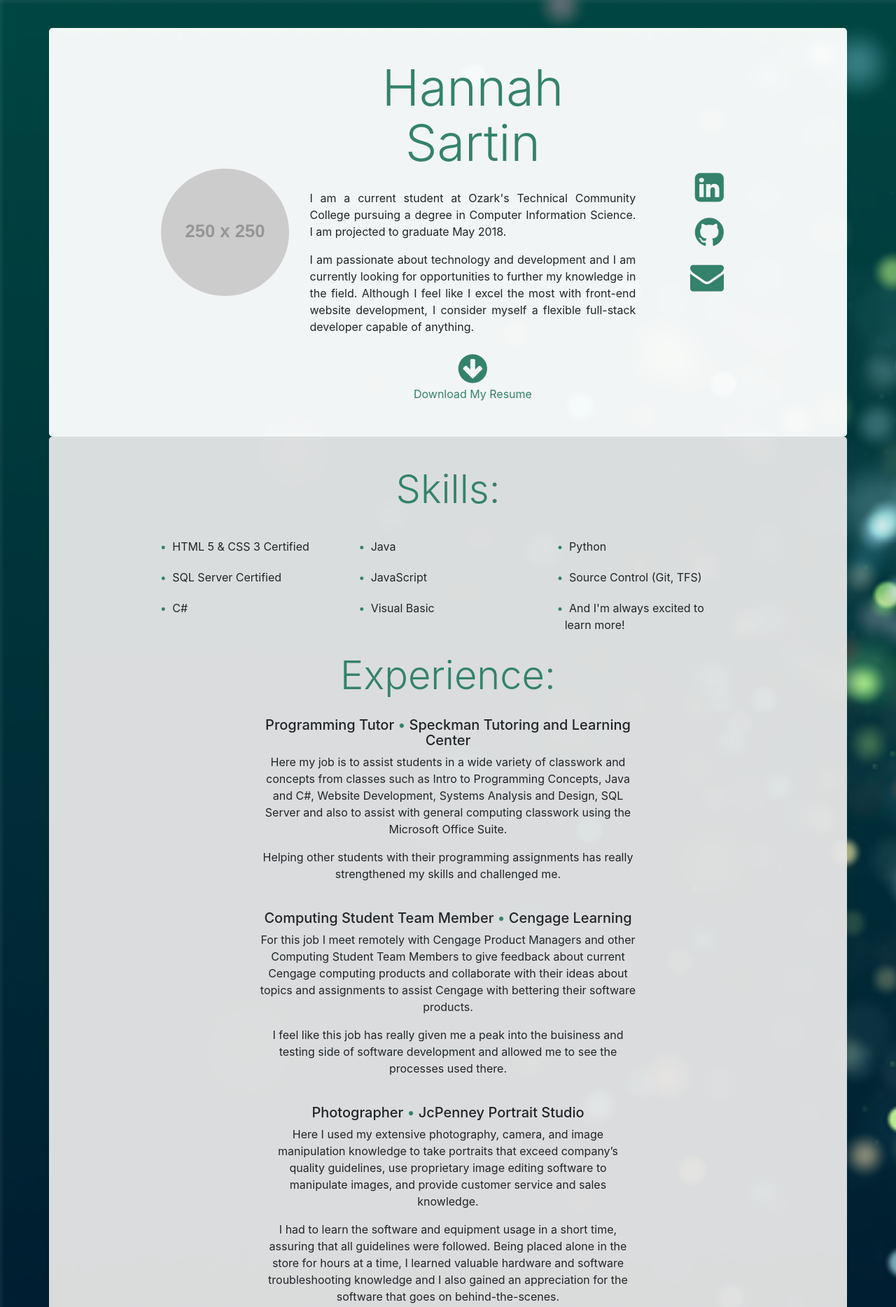
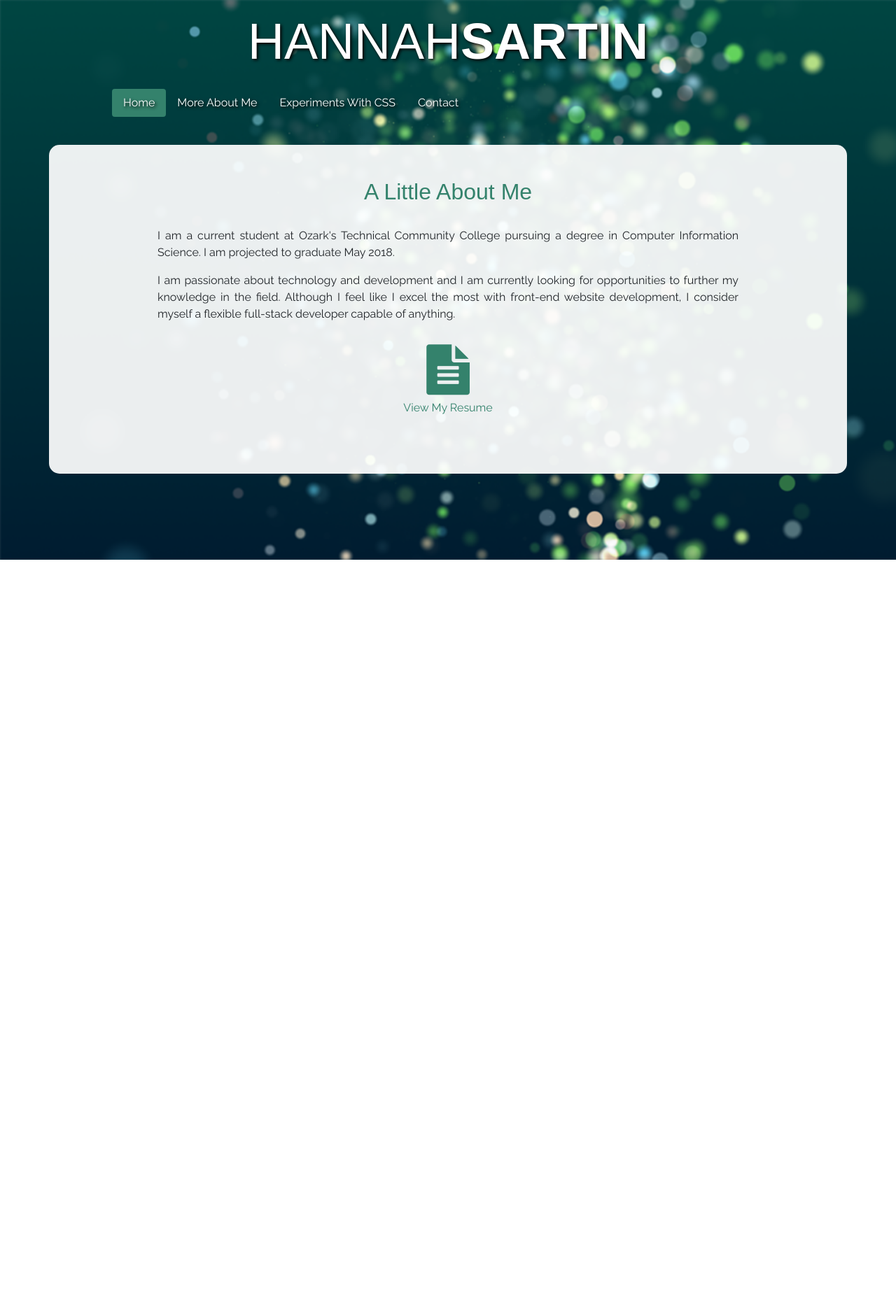
Before and after one commit to sylve0n/sylve0n.github.io.deprecated, a plain HTML site: page index.html in a window 1280 px wide. Shown: the top 1868 px of the page at 70% size. After the commit the page ends 800 px from the top, so only its background shows below. Drawn offline with nearby package versions, Linux system fonts and the light colour scheme; placeholder pictures from the web are drawn by us; a web font is replaced by a local one.

Commit message:
Improved A Lot

```diff
--- /dev/null
+++ b/CSS-Experiments/styles.css
@@ -0,0 +1,165 @@
+body{
+    background-color: black;
+    background-image: url('images/background.png');
+    background-position: center top;
+    background-repeat: no-repeat;
+}
+.container{
+    margin: auto;
+}
+.header-text{
+   position: relative;
+   left: 100px;
+   top: 200px;
+   width:800px;
+   mix-blend-mode: lighten;
+}
+
+.glitch {
+  position: relative;
+  font-family: 'VT323', monospace;
+  font-size: 10em;
+   /* letter-spacing: -30px;
+  word-spacing: 30px;  */
+  transform:skew(25deg, -20deg) scaleY(.66667);
+  color: white;
+  isolation: isolate;
+}
+.glitch::before,
+.glitch::after {
+  content: attr(data-text);
+  position: absolute;
+  top: 10;
+  left: 0;
+  height: 100%;
+}
+.glitch::before {
+  clip: rect(44px, 450px, 56px, 0);
+  /* variation */
+  left: 2px;
+  text-shadow: -1px 0 red;
+  animation: glitch-anim 1s infinite;
+  animation-timing-function: linear;
+  animation-direction: alternate-reverse;
+  /* important: opaque background masks the original */
+  background: black;
+}
+.glitch::after {
+  animation: glitch-anim 1s infinite;
+  animation-timing-function: linear;
+  animation-direction: alternate-reverse;
+  /* variation */
+  left: -2px;
+  text-shadow: -1px 0 blue;
+
+  /* important: opaque background masks the original */
+  background: black;
+}
+
+.spin{
+    background-image: url("images/pattern2.jpg");
+    width: 170px;
+    height: 170px;
+    border-radius: 50%;
+    margin: 0px;
+    position: absolute;
+    top:40px;
+    left: 60px;
+    z-index: 250;
+    animation: rotate 5.5s infinite;
+    animation-name: rotate;
+    animation-duration: 5.5s;
+    animation-timing-function: linear;
+    animation-delay: initial;
+    animation-iteration-count: infinite;
+    animation-direction: initial;
+    animation-fill-mode: forwards;
+    animation-play-state: initial;
+    animation-fill-mode: forwards;
+    animation-timing-function: linear;
+}
+.triangle{
+    position:absolute;
+    top:10px;
+    left:80px;
+    z-index:200;
+    mix-blend-mode: difference;
+}
+.circle{
+    width: 300px;
+    height: 300px;
+    position: absolute;
+    top: 40px;
+    left: 120px;
+    background: #bd0000;
+    z-index: -100;
+    border-radius: 50%;
+    box-shadow: inset -20px 4px 50px 0px #440606;
+    mix-blend-mode: difference;
+}
+.computer{
+    width: 400px;
+    height: 400px;
+    background-image: url("images/meanwhile.png");
+    background-size: initial;
+    z-index: 300;
+    position: absolute;
+    top: 100px;
+    left: 180px;
+    background-repeat: no-repeat;
+    animation: popin 1s infinite;
+    animation-timing-function: linear;
+    animation-direction: alternate-reverse;
+}
+@keyframes rotate {
+    0% {
+        transform: rotate(0);
+    }
+    100% {
+        transform: rotate(360deg);
+    }
+}
+@-webkit-keyframes rotate
+{
+    from{-webkit-transform:rotate(0deg);}
+    to{-webkit-transform:rotate(360deg);}
+}
+@-moz-keyframes rotate
+{
+    from{-moz-transform:rotate(0deg);}
+    to{-moz-transform:rotate(360deg);}
+}
+@-ms-keyframes rotate
+{
+    from{-ms-transform:rotate(0deg);}
+    to{-ms-transform:rotate(360deg);}
+}
+
+@keyframes popin{
+    0%{
+        background-size: 178px;
+    }
+    100%{
+        background-size: 200px;
+    }
+}
+@keyframes glitch-anim {
+  0% {
+    clip: rect(100px, 800px, 200px, 0);
+  }
+  20% {
+    clip: rect(29px, 800px, 16px, 0);
+  }
+  40% {
+    clip: rect(200px, 800px, 3px, 0);
+  }
+  60% {
+    clip: rect(42px, 800px, 90px, 0);
+  }
+  80% {
+    clip: rect(15px, 800px, 13px, 0);
+  }
+  100% {
+    clip: rect(53px, 800px, 5px, 0);
+  }
+}
--- a/index.html
+++ b/index.html
@@ -8,26 +8,28 @@
     <!-- Bootstrap CSS -->
     <link rel="stylesheet" href="https://maxcdn.bootstrapcdn.com/bootstrap/4.0.0-beta/css/bootstrap.min.css" integrity="sha384-/Y6pD6FV/Vv2HJnA6t+vslU6fwYXjCFtcEpHbNJ0lyAFsXTsjBbfaDjzALeQsN6M" crossorigin="anonymous">
     <link rel="stylesheet" href="font-awesome/css/font-awesome.min.css">
-    <link href="https://fonts.googleapis.com/css?family=Work+Sans" rel="stylesheet">
+    <link href="https://fonts.googleapis.com/css?family=Work+Sans|Londrina+Solid:100,200,300,400|Raleway" rel="stylesheet">
     <link rel="stylesheet" href="styles.css">
     <link rel="shortcut icon" href="images/favicon-code.ico">
     <link rel="apple-touch-icon" href="images/favicon-code.ico">
 
   </head>
   <body class="text-center">
+    <h1 class="display-3">HANNAH<span style="font-weight:bold;color:white;">SARTIN</span></h1>
+    <nav>
+        <div class="nav nav-pills" id="nav-tab" role="tablist">
+          <a class="nav-item nav-link active" id="nav-home-tab" data-toggle="tab" href="#nav-home" role="tab" aria-controls="nav-home" aria-selected="true">Home</a>
+          <a class="nav-item nav-link" id="nav-profile-tab" data-toggle="tab" href="#nav-about" role="tab" aria-controls="nav-about" aria-selected="false">More About Me</a>
+          <a class="nav-item nav-link" id="nav-experiments-tab" data-toggle="tab" href="#nav-experiments" role="tab" aria-controls="nav-experiments">Experiments With CSS</a>
+          <a class="nav-item nav-link" id="nav-contact-tab" data-toggle="tab" href="#nav-contact" role="tab" aria-controls="nav-contact" aria-selected="false">Contact</a>
+        </div>
+      </nav>
+      <div class="container">
 
-      <div class="container">
-        <div class="row align-items-center">
-          <!-- <div class="col">
-            <img src="http://via.placeholder.com/250x250">
-
-          </div> -->
-          <div class="col-md-3">
-            <img src="http://via.placeholder.com/250x250" class="rounded-circle img-fluid" alt="me">
-            <!-- <img src="images/me.jpg" class="rounded-circle img-fluid" alt="me"> -->
-          </div>
+          <div class="tab-content" id="nav-tabContent">
+            <div class="tab-pane fade show active" id="nav-home" role="tabpanel" aria-labelledby="nav-home-tab">
                <div class="col">
-            <h1 class="display-3">Hannah Sartin</h1>
+                 <h2>A Little About Me</h2>
                   <p class="text-justify">
                     I am a current student at Ozark's Technical Community College pursuing a degree in Computer Information Science. I am projected to graduate May 2018.</p>
                   <p class="text-justify">
@@ -36,85 +38,50 @@
                   <p class="text-justify">
                   <!-- Put some text here yo -->
                   </p>
-            <figure>
-              <a href="files/Hannah%20Sartin%20-%20Resume.pdf" class="nav-link" download><i class="fa fa-arrow-circle-down fa-3x" aria-hidden="true"></i>
-                <figcaption>Download My Resume</figcaption>
-              </a>
-            </figure>
-          </div>
-          <div class="col-md-2">
-            <nav class="nav flex-md-column text-md-right">
-              <a href="https://www.linkedin.com/in/hannah-sartin/" target="_blank" class="nav-link" style="margin-left:20px"><i class="fa fa-linkedin-square fa-3x" aria-hidden="true"></i></a>
-              <a href="https://github.com/sylve0n/" target="_blank" class="nav-link"><i class="fa fa-github fa-3x" aria-hidden="true"></i></a>
-              <a href="mailto:hannahsartin@gmail.com" target="_top" class="nav-link"><i class="fa fa-envelope fa-3x" aria-hidden="true"></i></a>
-            </nav>
+                  <form method="get" action="files/Hannah Sartin%20-%20Resume.pdf">
+                      <button type="submit">
+                        <i class="fa fa-file-text fa-3x" aria-hidden="true"></i>
+                        <br>View My Resume
+                      </button>
+                   </form>
                 </div>
             </div>
+            <div class="tab-pane fade" id="nav-about" role="tabpanel" aria-labelledby="nav-about-tab">
+             <h2>Even More About Me</h2>
+              <p class="text-justify">
+              I have had a passion for programming ever since I was a kid on Neopets and MySpace, creating my own custom layouts.</p>
+              <p class="text-justify">
+              In Spring of 2016, I decided to go back to school at Ozarks Technical Community College. I have loved every minute of it and thrive because of my passion for programming. I have been on the Chancellor's and Dean's list every semester I've been enrolled and I am a member of the Phi Theta Kappa honors society.
+              </p>
+              <p class="text-justify">
+              During my time at OTC, I have had the opportunity to be a programming tutor. This taught me a ton about programming and communication that I would have never learned had I not been a tutor. Tutoring has been invaluable to me and I am glad I had the experience. </p>
+              <p class="text-justify">
+              In my spare time I love to design, learn more programming languages and concepts (I am in the process of learning Ruby as of now), <a href="#nav-experiments" class="teal">mess with CSS</a>, and watch Twin Peaks.
+              </p>
             </div>
-
-      <div class="container container-secondary text-left">
+            <div class="tab-pane fade" id="nav-experiments" role="tabpanel" aria-labelledby="nav-css-experiments-tab">
+              <h2>Experiments With CSS</h2>
+              <p class="text-justify">One of my favorite things to do is mess with CSS and experiment with what I can do. I love figuring out animations and using them for creative design.</p>
+              <p class="text-justify">
+                Note: Due to the experimental nature of these, not all browsers are supported. I work primarily in FireFox, so it's recommended you view these in FireFox for best results.
+              </p>
+              <ul>
+                <li class="list-items"><a href="CSS-Experiments/collage.html" class="teal">Collage with animations.</a></li>
+              </ul>
+            </div>
+            <div class="tab-pane fade" id="nav-contact" role="tabpanel" aria-labelledby="nav-contact-tab">
+              <h2>Contact Me</h2>
               <div class="row">
-          <div class="col-md-12">
-            <h1 class="text-center display-4">Skills:</h1>
+                <div class="col-md-4">
+                  <a href="https://www.linkedin.com/in/hannah-sartin/" target="_blank" class="teal-link" style="margin-left:20px"><i class="fa fa-linkedin-square fa-4x" aria-hidden="true"></i><br>LinkedIn</a>
+                </div>
+                <div class="col-md-4">
+                  <a href="https://github.com/sylve0n/" target="_blank" class="teal-link"><i class="fa fa-github fa-4x" aria-hidden="true"></i><br>GitHub</a>
+                </div>
+                <div class="col-md-4">
+                  <a href="mailto:hannahsartin@gmail.com" target="_top" class="teal-link"><i class="fa fa-envelope fa-4x" aria-hidden="true"></i><br>Email</a>
                 </div>
               </div>
-        <div class="row">
-          <div class="col">
-            <ul>
-              <li class="list-items">HTML 5 &amp; CSS 3 Certified</li>
-              <li class="list-items">SQL Server Certified</li>
-              <li class="list-items">C#</li>
-            </ul>
-          </div>
-          <div class="col">
-            <ul>
-              <li class="list-items">Java</li>
-              <li class="list-items">JavaScript</li>
-              <li class="list-items">Visual Basic</li>
-            </ul>
-          </div>
-          <div class="col-md-4">
-            <ul>
-              <li class="list-items">Python</li>
-              <li class="list-items">Source Control (Git, TFS)</li>
-              <li class="list-items">And I'm always excited to learn more!</li>
-            </ul>
-          </div>
-        </div>
-        <div class="row">
-          <div class="col-md-12">
-              <h1 class="text-center display-4">Experience:</h1>
-          </div>
-        </div>
-        <div class="row">
-            <div class="col-md-2">
-
-            </div>
-          <div class="col-md-8 text-center">
-            <h5>Programming Tutor <span>&bull;</span>	Speckman Tutoring and Learning Center</h5>
-            <p>
-              Here my job is to assist students in a wide variety of classwork and concepts from classes such as Intro to Programming Concepts, Java and C#, Website Development, Systems Analysis and Design, SQL Server and also to assist with general computing classwork using the Microsoft Office Suite.
-            </p>
-              <p>
-                Helping other students with their programming assignments has really strengthened my skills and challenged me.
-              </p><br>
-            <h5>Computing Student Team Member <span>&bull;</span> Cengage Learning</h5>
-            <p>
-              For this job I meet remotely with Cengage Product Managers and other Computing Student Team Members to give feedback about current Cengage computing products and collaborate with their ideas about topics and assignments to assist Cengage with bettering their software products.
-            </p>
-            <p>
-              I feel like this job has really given me a peak into the buisiness and testing side of software development and allowed me to see the processes used there.
-            </p><br>
-            <h5>Photographer <span>&bull;</span>	JcPenney Portrait Studio</h5>
-            <p>
-              Here I used my extensive photography, camera, and image manipulation knowledge to take portraits that exceed company’s quality guidelines, use proprietary image editing software to manipulate images, and provide customer service and sales knowledge.
-            </p>
-            <p>
-              I had to learn the software and equipment usage in a short time, assuring that all guidelines were followed. Being placed alone in the store for hours at a time, I learned valuable hardware and software troubleshooting knowledge and I also gained an appreciation for the software that goes on behind-the-scenes.
-            </p>
-          </div>
-            <div class="col-md-2">
-
             </div>
           </div>
       </div>
@@ -125,5 +92,6 @@
     <script src="https://code.jquery.com/jquery-3.2.1.slim.min.js" integrity="sha384-KJ3o2DKtIkvYIK3UENzmM7KCkRr/rE9/Qpg6aAZGJwFDMVNA/GpGFF93hXpG5KkN" crossorigin="anonymous"></script>
     <script src="https://cdnjs.cloudflare.com/ajax/libs/popper.js/1.11.0/umd/popper.min.js" integrity="sha384-b/U6ypiBEHpOf/4+1nzFpr53nxSS+GLCkfwBdFNTxtclqqenISfwAzpKaMNFNmj4" crossorigin="anonymous"></script>
     <script src="https://maxcdn.bootstrapcdn.com/bootstrap/4.0.0-beta/js/bootstrap.min.js" integrity="sha384-h0AbiXch4ZDo7tp9hKZ4TsHbi047NrKGLO3SEJAg45jXxnGIfYzk4Si90RDIqNm1" crossorigin="anonymous"></script>
+    <script src="script.js"></script>
   </body>
 </html>
--- a/styles.css
+++ b/styles.css
@@ -1,30 +1,54 @@
+/*reset styles*/
+*{
+  margin: 0;
+  padding: 0;
+}
+button {
+  background: none;
+  border: none;
+  display: block;
+  cursor: pointer;
+  font-size: 16px;
+  margin: 0;
+  padding: 0;
+  text-align: left;
+  width: 100%;
+  -webkit-appearance: none;
+}
+html{
+  min-height: 100%;
+}
 /*main layout*/
 .container{
-  background-color: rgba(255, 255, 255, 0.95);
+  background-color: rgba(255, 255, 255, 0.92);
   margin-top: 40px;
-  border-radius: 5px;
-  padding: 25px 160px;
-  min-height: 500px;
-}
-.container-secondary{
-  margin-top: 0px;
-  border-radius: 0;
-  border-radius: 5px;
-  border-bottom-left-radius: 5px;
-  background-color: rgba(230, 230, 230, 0.95);
-  margin-bottom: 40px;
+  border-radius: 15px;
+  padding: 25px 0px;
+  min-height: 470px;
 }
 body{
   min-height: 100%;
   background-image: url("images/background.jpg");
   background-repeat: no-repeat;
   background-size: cover;
+  font-family: 'Raleway', sans-serif;
 }
 h1{
   padding: 20px;
+  text-shadow: 2px 2px 4px #000000;
+  color: #ffffff;
+  font-family: 'Londrina Solid', sans-serif;
+  font-weight: thin;
 }
-.nav-pills .nav-link.active, .show > .nav-pills .nav-link{
-  background-color: #34826c;
+h2{
+  font-family: 'Londrina Solid', sans-serif;
+  padding: 25px 0;
+}
+p{
+  padding: 0px 140px;
+}
+.teal{
+  color: #34826c;
 }
 
 /*List Styling*/
@@ -47,11 +71,44 @@ span{
 }
 
 /*nav and link-related styles*/
-.nav-link, h1, li::before{
+h2, li::before{
   color: #34826c;
 }
+.nav-link{
+  color: white;
+}
 .nav-link:hover{
-  color: #1e483d;
+  color: #34826c;
+}
+.nav-pills{
+  color: white;
+  text-shadow: 2px 2px 4px black;
+  padding-left: 160px;
+}
+.nav-pills .nav-link.active, .show > .nav-pills .nav-link{
+  background-color: #34826c;
+}
+button{
+  color: #34826c;
+  text-align: center;
+  padding-top: 15px;
+}
+.teal-link{
+  font-size: 1.5em;
+  color:#34826c;
+  font-family: 'Londrina Solid', sans-serif;
+  padding-top: 20px;
+}
+.teal-link:hover, .teal:hover, button:hover{
+  text-decoration: none;
+  color: #245345;
+}
+.fa-file-text{
+  font-size: 4.5em;
+  padding-bottom: 7px;
+}
+.fa-4x{
+  font-size: 4em;
 }
 /*media queries*/
 @media screen and (max-width:768px) {
```
Also changed, not shown: CSS-Experiments/collage.html (added, +24 -0 lines), testing.html (+55 -17 lines), CSS-Experiments/images/background.png (added), CSS-Experiments/images/computer.png (added), CSS-Experiments/images/meanwhile.png (added), CSS-Experiments/images/pattern.jpg (added), CSS-Experiments/images/pattern2.jpg (added), 1 other file. Lines whose indentation alone changed are shown as unchanged.
